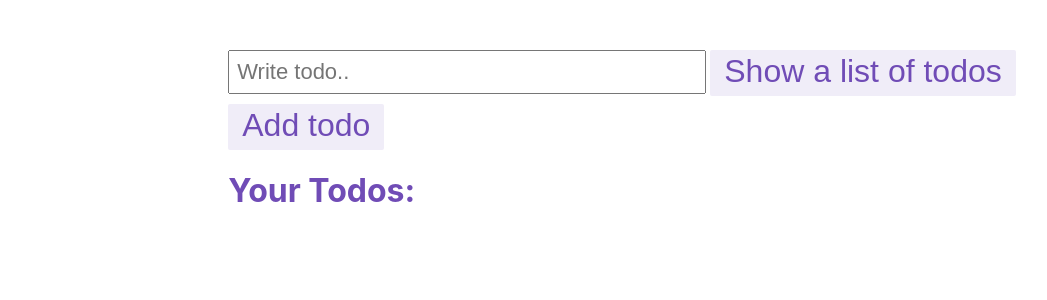
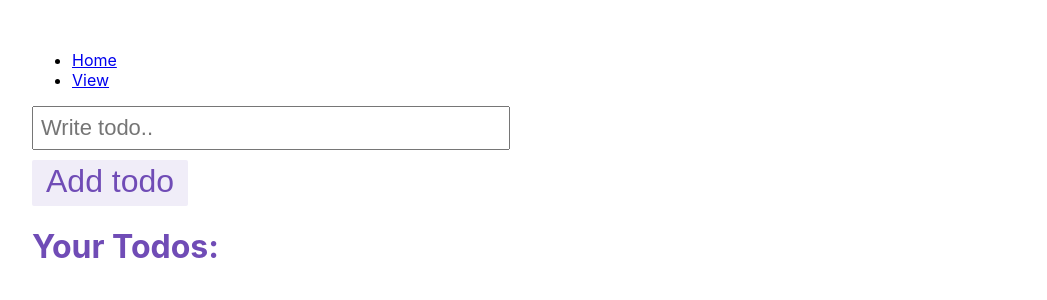
Before and after one commit to ngaifullina/name, a React (Create React App) app: page / in a window 1280 px wide. Shown: the top 300 px of the page, without its empty margins (18-1065 px from the left). Built offline with nearby package versions, Linux system fonts and the light colour scheme.

Commit message:
routing, navigation refactoring

```diff
--- a/src/App.tsx
+++ b/src/App.tsx
@@ -1,25 +1,31 @@
-import { Switch, Route, BrowserRouter as Router } from "react-router-dom";
-
-import { Todos } from "./components/todos/Todos";
-import { TodosList } from "./components/todo-list/TodosList";
+import { Switch, Route, BrowserRouter as Router, Link } from "react-router-dom";
+import { TodoList } from "./components/todo-list/TodoList";
 import "./App.css";
 
 function App() {
   return (
-    <div className="container">
-      <Router>
+    <Router>
+      <div className="container">
+        <nav>
+          <ul>
+            <li>
+              <Link to="/">Home</Link>
+            </li>
+            <li>
+              <Link to="/view">View</Link>
+            </li>
+          </ul>
+        </nav>
         <Switch>
-          <Route path="/list">
-            <TodosList readOnly={true} />
+          <Route path="/view">
+            <TodoList readonly />
           </Route>
           <Route path="/">
-            <div className="container">
-              <Todos />
-            </div>
+            <TodoList />
           </Route>
         </Switch>
-      </Router>
-    </div>
+      </div>
+    </Router>
   );
 }
 
--- a/src/app/store.ts
+++ b/src/app/store.ts
@@ -1,5 +1,5 @@
 import { configureStore, ThunkAction, Action } from "@reduxjs/toolkit";
-import todosSlice from "../components/todos/slice";
+import todosSlice from "../components/todo-list/slice";
 
 export const store = configureStore({
   reducer: {
--- a/src/components/todos/Todos.module.css
+++ b/src/components/todo-list/TodoList.module.css
@@ -1,8 +1,5 @@
-.wrapper {
-  display: flex;
-  justify-content: center;
-  flex-direction: row;
-  margin: 50px auto;
+.header {
+  color: rgb(112, 76, 182);
 }
 
 .button {
--- a/src/components/todo-list/TodosList.tsx
+++ b/src/components/todo-list/TodoList.tsx
@@ -9,24 +9,54 @@ import {
   editEditingValue,
   selectEditInputValue,
   selectCurrentlyEditedTodo,
-} from "../todos/slice";
-import styles from "./TodosList.module.css";
+  selectInputValue,
+  editInputValue,
+  addTodo,
+} from "./slice";
+import styles from "./TodoList.module.css";
 import { Todo } from "../todo/Todo";
 
-export function TodosList(props: { readOnly?: boolean }) {
+export function TodoList(props: { readonly?: boolean }) {
   const todosList = useAppSelector<{ name: string }[]>(selectTodos);
   const dispatch = useAppDispatch();
   const inputValue = useAppSelector(selectEditInputValue);
   const currentlyEditedTodo = useAppSelector(selectCurrentlyEditedTodo);
 
+  const value = useAppSelector(selectInputValue);
+
+  const handleInputChange = (e: React.ChangeEvent<HTMLInputElement>) => {
+    dispatch(editInputValue(e.target.value));
+  };
+
+  const submit = () => {
+    dispatch(addTodo());
+  };
+
   return (
     <div>
+      {!props.readonly && (
+        <div>
+          <input
+            className={styles.textbox}
+            aria-label="Set todo"
+            value={value}
+            onChange={handleInputChange}
+            placeholder="Write todo.."
+          />
+          <div>
+            <button className={styles.button} onClick={submit}>
+              Add todo
+            </button>
+          </div>
+        </div>
+      )}
+
       <h1 className={styles.header}>Your Todos:</h1>
       {!!todosList.length && (
         <div>
           {todosList.map((todo, i) => (
             <Todo
-              readOnly={props.readOnly}
+              readonly={props.readonly}
               key={`${todo.name}_${i}`}
               name={todo.name}
               editValue={currentlyEditedTodo === i ? inputValue : null}
--- a/src/components/todo-list/TodosList.module.css
+++ /dev/null
@@ -1,3 +0,0 @@
-.header {
-  color: rgb(112, 76, 182);
-}
--- a/src/components/todo/Todo.tsx
+++ b/src/components/todo/Todo.tsx
@@ -3,7 +3,7 @@ import { Icon } from "../icon/Icon";
 export type Props = {
   name: string;
   editValue: string | null;
-  readOnly?: boolean;
+  readonly?: boolean;
   onDelete: () => void;
   onEdit: (newValue: string) => void;
   onEditStart: () => void;
@@ -13,7 +13,7 @@ export type Props = {
 
 export function Todo({
   name,
-  readOnly,
+  readonly,
   editValue,
   onDelete,
   onEdit,
@@ -24,13 +24,13 @@ export function Todo({
   return (
     <div className={styles.name}>
       <div className={styles.icongroup}>
-        {!readOnly && editValue && (
+        {!readonly && editValue && (
           <div>
             <Icon type="tick" handleClick={onEditFinish} />
             <Icon type="cross" handleClick={onEditCancel} />
           </div>
         )}
-        {!readOnly && !editValue && (
+        {!readonly && !editValue && (
           <div>
             <Icon type="edit" handleClick={onEditStart} />
             <Icon type="delete" handleClick={onDelete} />
--- a/src/components/todos/Todos.tsx
+++ /dev/null
@@ -1,46 +0,0 @@
-import React from "react";
-import { useHistory } from "react-router-dom";
-
-import { useAppSelector, useAppDispatch } from "../../app/hooks";
-import { addTodo, selectInputValue, editInputValue } from "./slice";
-import styles from "./Todos.module.css";
-import { TodosList } from "../todo-list/TodosList";
-export function Todos() {
-  const history = useHistory();
-  const dispatch = useAppDispatch();
-  const value = useAppSelector(selectInputValue);
-
-  const handleInputChange = (e: React.ChangeEvent<HTMLInputElement>) => {
-    dispatch(editInputValue(e.target.value));
-  };
-
-  const submit = () => {
-    dispatch(addTodo());
-  };
-
-  return (
-    <div className={styles.wrapper}>
-      <div>
-        <input
-          className={styles.textbox}
-          aria-label="Set todo"
-          value={value}
-          onChange={handleInputChange}
-          placeholder="Write todo.."
-        />
-        <div>
-          <button className={styles.button} onClick={submit}>
-            Add todo
-          </button>
-        </div>
-        <TodosList />
-      </div>
-
-      <div>
-        <button className={styles.button} onClick={() => history.push("/list")}>
-          Show a list of todos
-        </button>
-      </div>
-    </div>
-  );
-}
```
Also changed, not shown: src/components/todo-list/slice.ts (renamed from src/components/todos/slice.ts).
